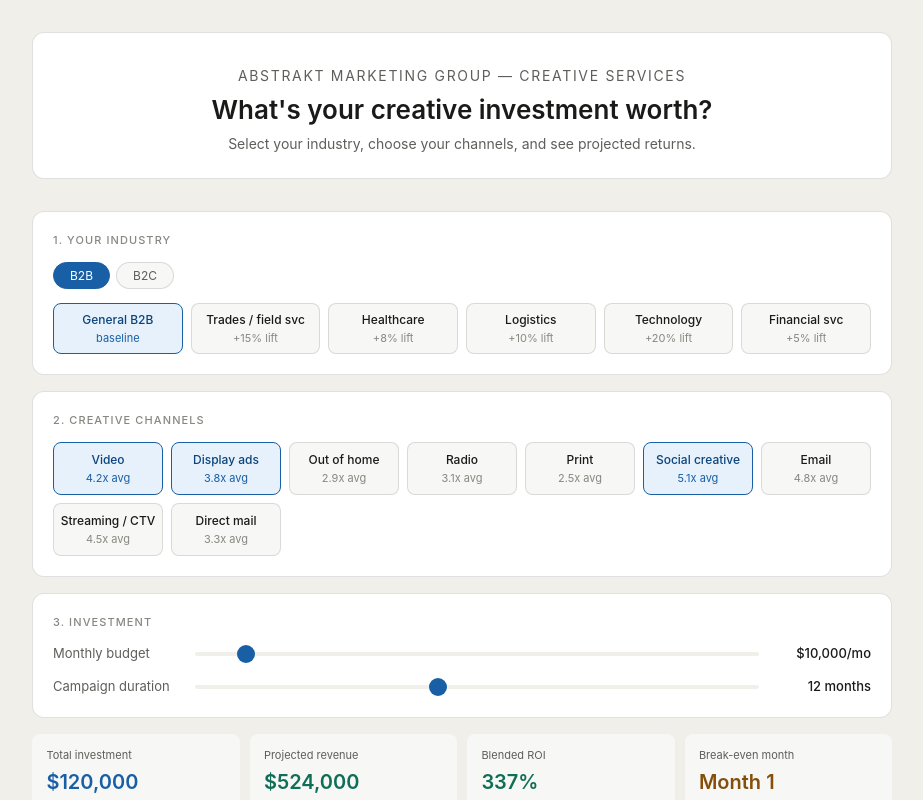
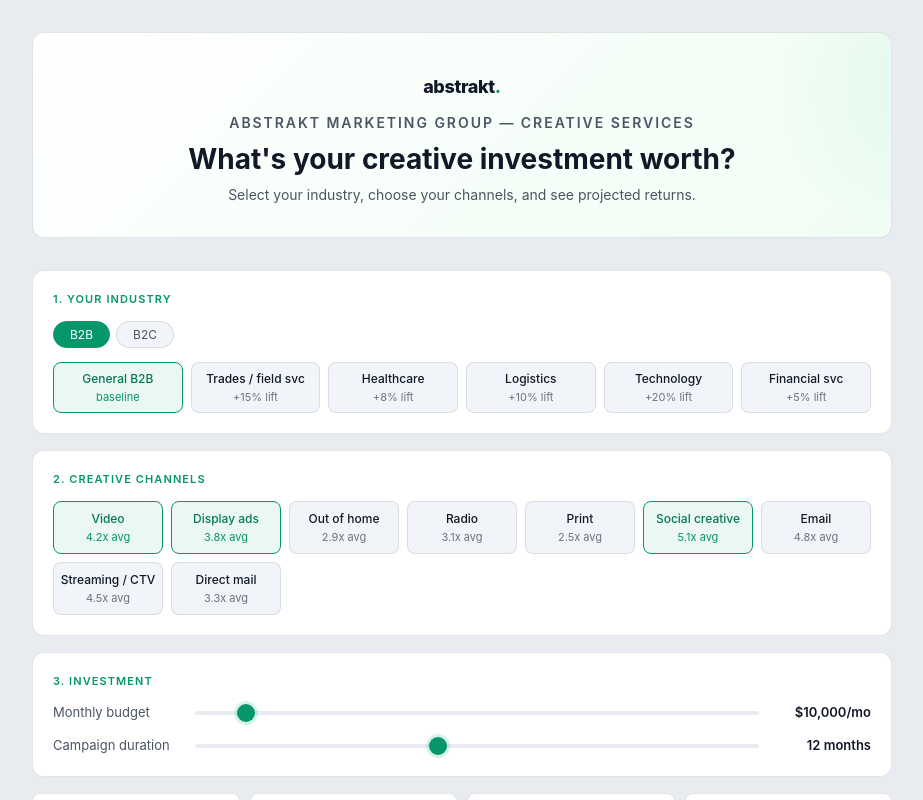
Before and after one commit to jeffwinters-ctrl/Erker-Business-Case-Builder, a plain HTML site: page index.html in a window 1280 px wide. Shown: the top 800 px of the page, without its empty margins (178-1101 px from the left). Drawn offline with nearby package versions, Linux system fonts and the light colour scheme.

Commit message:
Dark mode default with Abstrakt brand colors and styling

```diff
--- a/index.html
+++ b/index.html
@@ -9,42 +9,52 @@
     *, *::before, *::after { box-sizing: border-box; margin: 0; padding: 0; }
 
     :root {
-      --bg: #ffffff;
-      --bg2: #f7f7f5;
-      --bg3: #f0efe9;
-      --text: #1a1a18;
-      --text2: #5f5e5a;
-      --text3: #888780;
-      --border: rgba(0,0,0,0.12);
-      --border2: rgba(0,0,0,0.22);
-      --blue: #185FA5;
-      --blue-light: #E6F1FB;
-      --blue-dark: #0C447C;
-      --blue-mid: #B5D4F4;
-      --green: #0F6E56;
-      --green-light: #5DCAA5;
-      --amber: #854F0B;
+      --bg: #111827;
+      --bg2: #1a2235;
+      --bg3: #0b1120;
+      --text: #f0f2f5;
+      --text2: #9ca3b0;
+      --text3: #6b7280;
+      --border: rgba(255,255,255,0.08);
+      --border2: rgba(255,255,255,0.16);
+      --accent: #31c48d;
+      --accent-dim: rgba(49,196,141,0.12);
+      --accent-text: #31c48d;
+      --blue: #3b82f6;
+      --blue-light: rgba(59,130,246,0.10);
+      --blue-dark: #93bbfd;
+      --blue-mid: rgba(59,130,246,0.25);
+      --green: #31c48d;
+      --green-light: #22d3a7;
+      --amber: #f59e0b;
+      --orange: #f46f0a;
+      --orange-dim: rgba(244,111,10,0.12);
       --radius: 8px;
       --radius-lg: 12px;
     }
 
-    @media (prefers-color-scheme: dark) {
+    @media (prefers-color-scheme: light) {
       :root {
-        --bg: #1c1c1a;
-        --bg2: #252522;
-        --bg3: #2e2e2b;
-        --text: #f0efe9;
-        --text2: #b4b2a9;
-        --text3: #888780;
-        --border: rgba(255,255,255,0.12);
-        --border2: rgba(255,255,255,0.22);
-        --blue: #378ADD;
-        --blue-light: #0c2d4f;
-        --blue-dark: #85B7EB;
-        --blue-mid: #185FA5;
-        --green: #5DCAA5;
-        --green-light: #1D9E75;
-        --amber: #EF9F27;
+        --bg: #ffffff;
+        --bg2: #f1f5f9;
+        --bg3: #e8ecf1;
+        --text: #111827;
+        --text2: #4b5563;
+        --text3: #6b7280;
+        --border: rgba(0,0,0,0.10);
+        --border2: rgba(0,0,0,0.18);
+        --accent: #059669;
+        --accent-dim: rgba(5,150,105,0.08);
+        --accent-text: #047857;
+        --blue: #2563eb;
+        --blue-light: rgba(37,99,235,0.06);
+        --blue-dark: #1d4ed8;
+        --blue-mid: rgba(37,99,235,0.18);
+        --green: #059669;
+        --green-light: #10b981;
+        --amber: #d97706;
+        --orange: #ea580c;
+        --orange-dim: rgba(234,88,12,0.08);
       }
     }
 
@@ -67,21 +77,34 @@
     .header {
       text-align: center;
       margin-bottom: 2rem;
-      padding: 2rem 1rem 1.5rem;
-      background: var(--bg);
+      padding: 2.5rem 1.5rem 2rem;
+      background: linear-gradient(135deg, var(--bg) 0%, #162033 100%);
       border-radius: var(--radius-lg);
       border: 0.5px solid var(--border);
+      position: relative;
+      overflow: hidden;
+    }
+    .header::before {
+      content: '';
+      position: absolute;
+      top: -50%;
+      right: -20%;
+      width: 300px;
+      height: 300px;
+      background: radial-gradient(circle, rgba(49,196,141,0.08) 0%, transparent 70%);
+      pointer-events: none;
     }
     .header-eyebrow {
       font-size: 11px;
-      letter-spacing: 0.12em;
+      letter-spacing: 0.14em;
       text-transform: uppercase;
-      color: var(--text3);
-      margin-bottom: 0.5rem;
+      color: var(--accent);
+      margin-bottom: 0.6rem;
+      font-weight: 600;
     }
     .header h1 {
-      font-size: 26px;
-      font-weight: 600;
+      font-size: 28px;
+      font-weight: 700;
       color: var(--text);
       margin-bottom: 0.5rem;
       line-height: 1.2;
@@ -89,6 +112,19 @@
     .header p {
       font-size: 14px;
       color: var(--text2);
+    }
+    .header-logo {
+      display: inline-block;
+      margin-bottom: 0.75rem;
+      font-size: 18px;
+      font-weight: 800;
+      letter-spacing: -0.02em;
+      color: var(--text);
+    }
+    .header-logo span { color: var(--accent); }
+
+    @media (prefers-color-scheme: light) {
+      .header { background: linear-gradient(135deg, #ffffff 0%, #f0fdf4 100%); }
     }
 
     /* Panels */
@@ -103,9 +139,9 @@
       font-size: 11px;
       letter-spacing: 0.1em;
       text-transform: uppercase;
-      color: var(--text3);
+      color: var(--accent);
       margin-bottom: 0.85rem;
-      font-weight: 500;
+      font-weight: 600;
     }
 
     /* Segment tabs */
@@ -126,7 +162,7 @@
       font-family: inherit;
     }
     .seg-tab:hover { border-color: var(--border2); }
-    .seg-tab.active { background: var(--blue); border-color: var(--blue); color: #fff; }
+    .seg-tab.active { background: var(--accent); border-color: var(--accent); color: #fff; }
 
     /* Industry grid */
     .ind-grid {
@@ -145,11 +181,11 @@
       font-family: inherit;
     }
     .ind-btn:hover { border-color: var(--border2); }
-    .ind-btn.active { border: 1.5px solid var(--blue); background: var(--blue-light); }
+    .ind-btn.active { border: 1.5px solid var(--accent); background: var(--accent-dim); }
     .ind-btn .iname { font-size: 12px; font-weight: 500; color: var(--text); display: block; margin-bottom: 2px; }
     .ind-btn .imult { font-size: 11px; color: var(--text3); }
-    .ind-btn.active .iname { color: var(--blue-dark); }
-    .ind-btn.active .imult { color: var(--blue); }
+    .ind-btn.active .iname { color: var(--accent-text); }
+    .ind-btn.active .imult { color: var(--accent); }
 
     /* Channel grid */
     .svc-grid {
@@ -168,11 +204,11 @@
       font-family: inherit;
     }
     .svc-btn:hover { border-color: var(--border2); }
-    .svc-btn.active { border: 1.5px solid var(--blue); background: var(--blue-light); }
+    .svc-btn.active { border: 1.5px solid var(--accent); background: var(--accent-dim); }
     .svc-btn .sname { font-size: 12px; font-weight: 500; color: var(--text); display: block; margin-bottom: 2px; }
     .svc-btn .smult { font-size: 11px; color: var(--text3); }
-    .svc-btn.active .sname { color: var(--blue-dark); }
-    .svc-btn.active .smult { color: var(--blue); }
+    .svc-btn.active .sname { color: var(--accent-text); }
+    .svc-btn.active .smult { color: var(--accent); }
 
     /* Sliders */
     .sl-row {
@@ -197,10 +233,20 @@
       width: 18px;
       height: 18px;
       border-radius: 50%;
-      background: var(--blue);
+      background: var(--accent);
       cursor: pointer;
+      box-shadow: 0 0 0 3px rgba(49,196,141,0.2);
     }
-    .sl-val { font-size: 13px; font-weight: 500; color: var(--text); min-width: 100px; text-align: right; }
+    .sl-row input[type=range]::-moz-range-thumb {
+      width: 18px;
+      height: 18px;
+      border-radius: 50%;
+      background: var(--accent);
+      cursor: pointer;
+      border: none;
+      box-shadow: 0 0 0 3px rgba(49,196,141,0.2);
+    }
+    .sl-val { font-size: 13px; font-weight: 600; color: var(--text); min-width: 100px; text-align: right; }
 
     /* Metric cards */
     .metrics {
@@ -213,12 +259,13 @@
       .metrics { grid-template-columns: repeat(2, 1fr); }
     }
     .met {
-      background: var(--bg2);
+      background: var(--bg);
+      border: 0.5px solid var(--border);
       border-radius: var(--radius);
       padding: 0.9rem;
     }
-    .met-label { font-size: 11px; color: var(--text2); margin-bottom: 5px; line-height: 1.3; }
-    .met-val { font-size: 20px; font-weight: 600; color: var(--text); }
+    .met-label { font-size: 11px; color: var(--text2); margin-bottom: 5px; line-height: 1.3; text-transform: uppercase; letter-spacing: 0.04em; }
+    .met-val { font-size: 20px; font-weight: 700; color: var(--text); }
     .met-val.green { color: var(--green); }
     .met-val.blue { color: var(--blue); }
     .met-val.amber { color: var(--amber); }
@@ -237,24 +284,28 @@
       transition: all 0.15s;
       font-family: inherit;
     }
-    .vtab.active { background: var(--blue); border-color: var(--blue); color: #fff; }
+    .vtab.active { background: var(--accent); border-color: var(--accent); color: #fff; }
 
     /* Bar chart */
     .bar-row { display: flex; align-items: center; gap: 10px; margin-bottom: 9px; }
     .bar-lbl { font-size: 12px; color: var(--text2); min-width: 90px; text-align: right; }
     .bar-track { flex: 1; height: 26px; background: var(--bg2); border-radius: 4px; overflow: hidden; }
     .bar-fill { height: 100%; border-radius: 4px; display: flex; align-items: center; padding-left: 8px; transition: width 0.4s ease; }
-    .bar-txt { font-size: 11px; font-weight: 500; white-space: nowrap; }
+    .bar-txt { font-size: 11px; font-weight: 600; white-space: nowrap; }
 
     /* Explain box */
     .explain {
-      background: var(--blue-light);
-      border: 0.5px solid var(--blue-mid);
+      background: var(--accent-dim);
+      border: 0.5px solid rgba(49,196,141,0.25);
       border-radius: var(--radius);
       padding: 0.85rem 1rem;
       margin-bottom: 1rem;
     }
-    .explain p { font-size: 13px; color: var(--blue-dark); line-height: 1.6; }
+    .explain p { font-size: 13px; color: var(--accent-text); line-height: 1.6; }
+
+    @media (prefers-color-scheme: light) {
+      .explain p { color: #065f46; }
+    }
 
     /* Chart legend */
     .legend { display: flex; gap: 16px; flex-wrap: wrap; font-size: 12px; color: var(--text2); margin-bottom: 0.5rem; }
@@ -276,24 +327,25 @@
     .export-bar p { font-size: 13px; color: var(--text2); }
     .export-btn {
       padding: 8px 20px;
-      background: var(--blue);
+      background: var(--orange);
       border: none;
       border-radius: var(--radius);
       color: #fff;
       font-size: 13px;
+      font-weight: 600;
       cursor: pointer;
       font-family: inherit;
       white-space: nowrap;
-      transition: background 0.15s;
+      transition: all 0.15s;
     }
-    .export-btn:hover { background: var(--blue-dark); }
+    .export-btn:hover { background: #e05d00; transform: translateY(-1px); }
 
     /* Modal */
     .modal-backdrop {
       display: none;
       position: fixed;
       inset: 0;
-      background: rgba(0,0,0,0.5);
+      background: rgba(0,0,0,0.65);
       z-index: 100;
       align-items: center;
       justify-content: center;
@@ -336,13 +388,32 @@
     }
     .copied-note { font-size: 12px; color: var(--green); text-align: right; margin-top: 0.5rem; display: none; }
 
-    /* Disclaimer */
+    /* Footer / Disclaimer */
+    .footer {
+      margin-top: 1.5rem;
+      padding-top: 1rem;
+      border-top: 0.5px solid var(--border);
+      text-align: center;
+    }
+    .footer-brand {
+      font-size: 14px;
+      font-weight: 700;
+      color: var(--text);
+      margin-bottom: 0.25rem;
+    }
+    .footer-brand span { color: var(--accent); }
+    .footer-link {
+      font-size: 12px;
+      color: var(--accent);
+      text-decoration: none;
+      margin-bottom: 0.75rem;
+      display: inline-block;
+    }
+    .footer-link:hover { text-decoration: underline; }
     .disclaimer {
       font-size: 11px;
       color: var(--text3);
       line-height: 1.6;
-      border-top: 0.5px solid var(--border);
-      padding-top: 0.85rem;
       margin-top: 0.5rem;
     }
   </style>
@@ -351,6 +422,7 @@
 <div class="wrap">
 
   <div class="header">
+    <div class="header-logo">abstrakt<span>.</span></div>
     <p class="header-eyebrow">Abstrakt Marketing Group — Creative Services</p>
     <h1>What's your creative investment worth?</h1>
     <p>Select your industry, choose your channels, and see projected returns.</p>
@@ -417,9 +489,9 @@
     <div id="vBreakdown"><div id="barChart"></div></div>
     <div id="vGrowth" style="display:none;">
       <div class="legend">
-        <span><span class="leg-dot" style="background:#1D9E75;"></span>Projected revenue</span>
-        <span><span class="leg-dot" style="background:#378ADD;"></span>Cumulative investment</span>
-        <span><span class="leg-dot" style="background:#B4B2A9;"></span>Without creative</span>
+        <span><span class="leg-dot" style="background:#31c48d;"></span>Projected revenue</span>
+        <span><span class="leg-dot" style="background:#3b82f6;"></span>Cumulative investment</span>
+        <span><span class="leg-dot" style="background:#6b7280;"></span>Without creative</span>
       </div>
       <div style="position:relative;height:240px;"><canvas id="growthChart"></canvas></div>
     </div>
@@ -431,7 +503,11 @@
     <button class="export-btn" onclick="exportSummary()">Export summary</button>
   </div>
 
-  <p class="disclaimer">Multipliers sourced from Nielsen, Magna Global, and Kantar B2B/B2C benchmarks. Industry modifiers based on vertical-specific creative performance data. Actual returns vary by market conditions, campaign execution, and sales cycle length. Projections represent revenue influenced by creative investment — not guaranteed net profit.</p>
+  <div class="footer">
+    <div class="footer-brand">abstrakt<span>.</span></div>
+    <a class="footer-link" href="https://abstraktmg.com" target="_blank" rel="noopener">abstraktmg.com</a>
+    <p class="disclaimer">Multipliers sourced from Nielsen, Magna Global, and Kantar B2B/B2C benchmarks. Industry modifiers based on vertical-specific creative performance data. Actual returns vary by market conditions, campaign execution, and sales cycle length. Projections represent revenue influenced by creative investment — not guaranteed net profit.</p>
+  </div>
 
 </div>
 
@@ -472,9 +548,9 @@
   };
 
   const svcColors = {
-    video: '#378ADD', display: '#1D9E75', ooh: '#BA7517',
-    radio: '#D4537E', print: '#888780', social: '#534AB7',
-    email: '#0F6E56', ctv: '#993C1D', directmail: '#444441'
+    video: '#3b82f6', display: '#31c48d', ooh: '#f59e0b',
+    radio: '#ec4899', print: '#6b7280', social: '#8b5cf6',
+    email: '#10b981', ctv: '#f46f0a', directmail: '#64748b'
   };
   const svcNames = {
     video: 'Video', display: 'Display ads', ooh: 'Out of home',
@@ -575,9 +651,9 @@
 
     const maxVal = Math.max(total, projected, baselineReturn) * 1.05;
     let bars = '';
-    bars += barRow('Invested', total, maxVal, '#B5D4F4', '#0C447C');
-    bars += barRow('Projected', projected, maxVal, '#5DCAA5', '#085041');
-    bars += barRow('Without creative', baselineReturn, maxVal, '#D3D1C7', '#5F5E5A');
+    bars += barRow('Invested', total, maxVal, 'rgba(59,130,246,0.35)', '#93bbfd');
+    bars += barRow('Projected', projected, maxVal, 'rgba(49,196,141,0.35)', '#31c48d');
+    bars += barRow('Without creative', baselineReturn, maxVal, 'rgba(107,114,128,0.25)', '#9ca3b0');
     bars += `<div style="margin-top:.85rem;padding-top:.85rem;border-top:0.5px solid var(--border);">`;
     active.forEach(k => {
       const mult = parseFloat(document.querySelector(`.svc-btn[data-key="${k}"]`).dataset.mult) * indMod;
@@ -621,17 +697,17 @@
       data: {
         labels,
         datasets: [
-          { label: 'Projected revenue', data: projected, borderColor: '#1D9E75', backgroundColor: 'rgba(29,158,117,0.07)', fill: true, tension: 0.3, pointRadius: 0, borderWidth: 2 },
-          { label: 'Cumulative investment', data: invested, borderColor: '#378ADD', backgroundColor: 'rgba(55,138,221,0.05)', fill: true, tension: 0.3, pointRadius: 0, borderWidth: 2, borderDash: [4, 3] },
-          { label: 'Without creative', data: baseline, borderColor: '#B4B2A9', backgroundColor: 'transparent', fill: false, tension: 0.3, pointRadius: 0, borderWidth: 1.5, borderDash: [2, 4] }
+          { label: 'Projected revenue', data: projected, borderColor: '#31c48d', backgroundColor: 'rgba(49,196,141,0.08)', fill: true, tension: 0.3, pointRadius: 0, borderWidth: 2 },
+          { label: 'Cumulative investment', data: invested, borderColor: '#3b82f6', backgroundColor: 'rgba(59,130,246,0.06)', fill: true, tension: 0.3, pointRadius: 0, borderWidth: 2, borderDash: [4, 3] },
+          { label: 'Without creative', data: baseline, borderColor: '#6b7280', backgroundColor: 'transparent', fill: false, tension: 0.3, pointRadius: 0, borderWidth: 1.5, borderDash: [2, 4] }
         ]
       },
       options: {
         responsive: true, maintainAspectRatio: false,
         plugins: { legend: { display: false }, tooltip: { callbacks: { label: ctx => ' ' + fmt(ctx.raw) } } },
         scales: {
-          x: { ticks: { font: { size: 11 }, color: '#888', autoSkip: true, maxTicksLimit: 8 }, grid: { display: false } },
-          y: { ticks: { font: { size: 11 }, color: '#888', callback: v => v >= 1000000 ? '$' + (v / 1000000).toFixed(1) + 'M' : '$' + (v / 1000).toFixed(0) + 'k' }, grid: { color: 'rgba(128,128,128,0.08)' } }
+          x: { ticks: { font: { size: 11 }, color: '#6b7280', autoSkip: true, maxTicksLimit: 8 }, grid: { display: false } },
+          y: { ticks: { font: { size: 11 }, color: '#6b7280', callback: v => v >= 1000000 ? '$' + (v / 1000000).toFixed(1) + 'M' : '$' + (v / 1000).toFixed(0) + 'k' }, grid: { color: 'rgba(255,255,255,0.04)' } }
         }
       }
     });
@@ -692,7 +768,6 @@
     document.getElementById('copiedNote').style.display = 'block';
   }
 
-  // Close modal on backdrop click
   document.getElementById('exportModal').addEventListener('click', function (e) {
     if (e.target === this) closeExport();
   });
```
